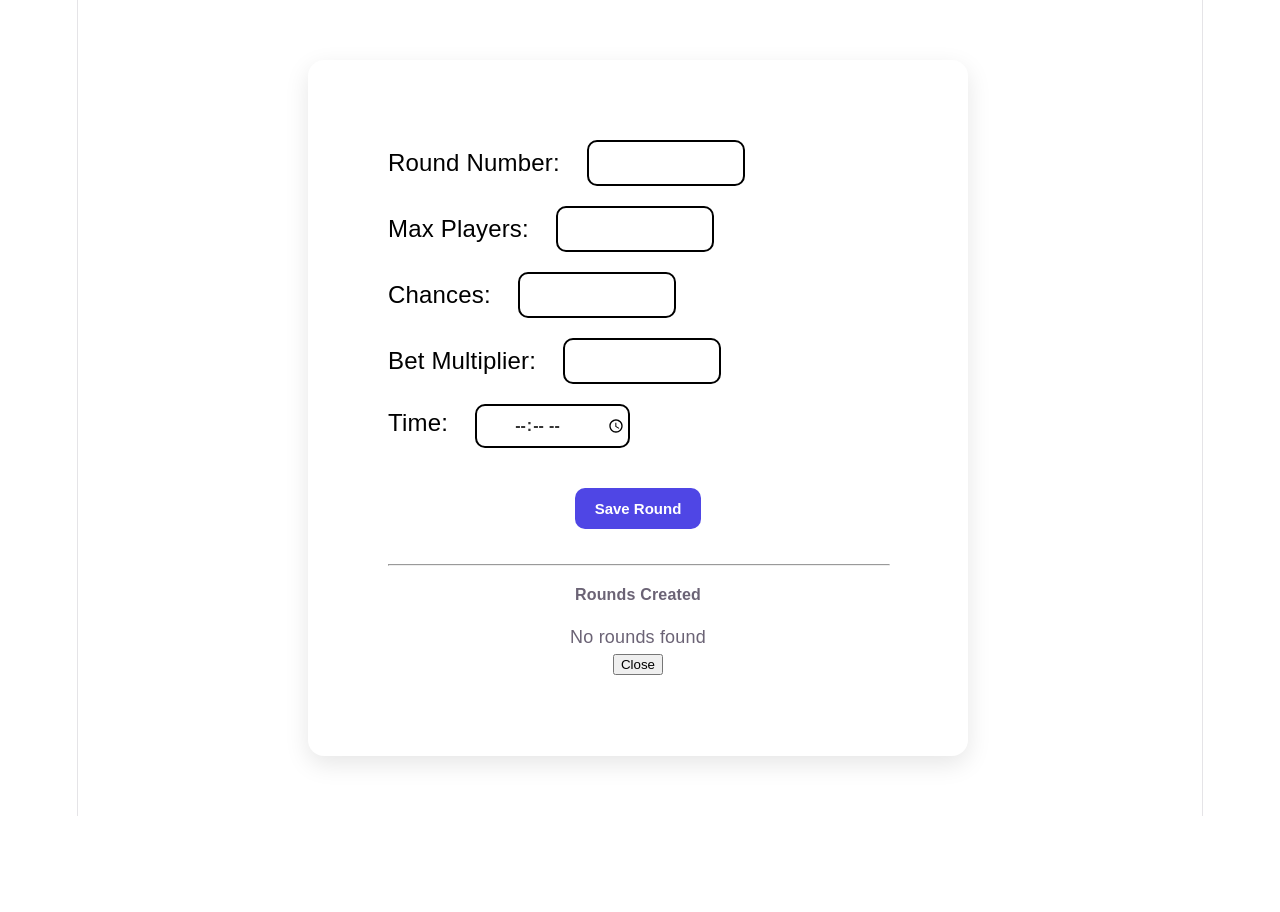
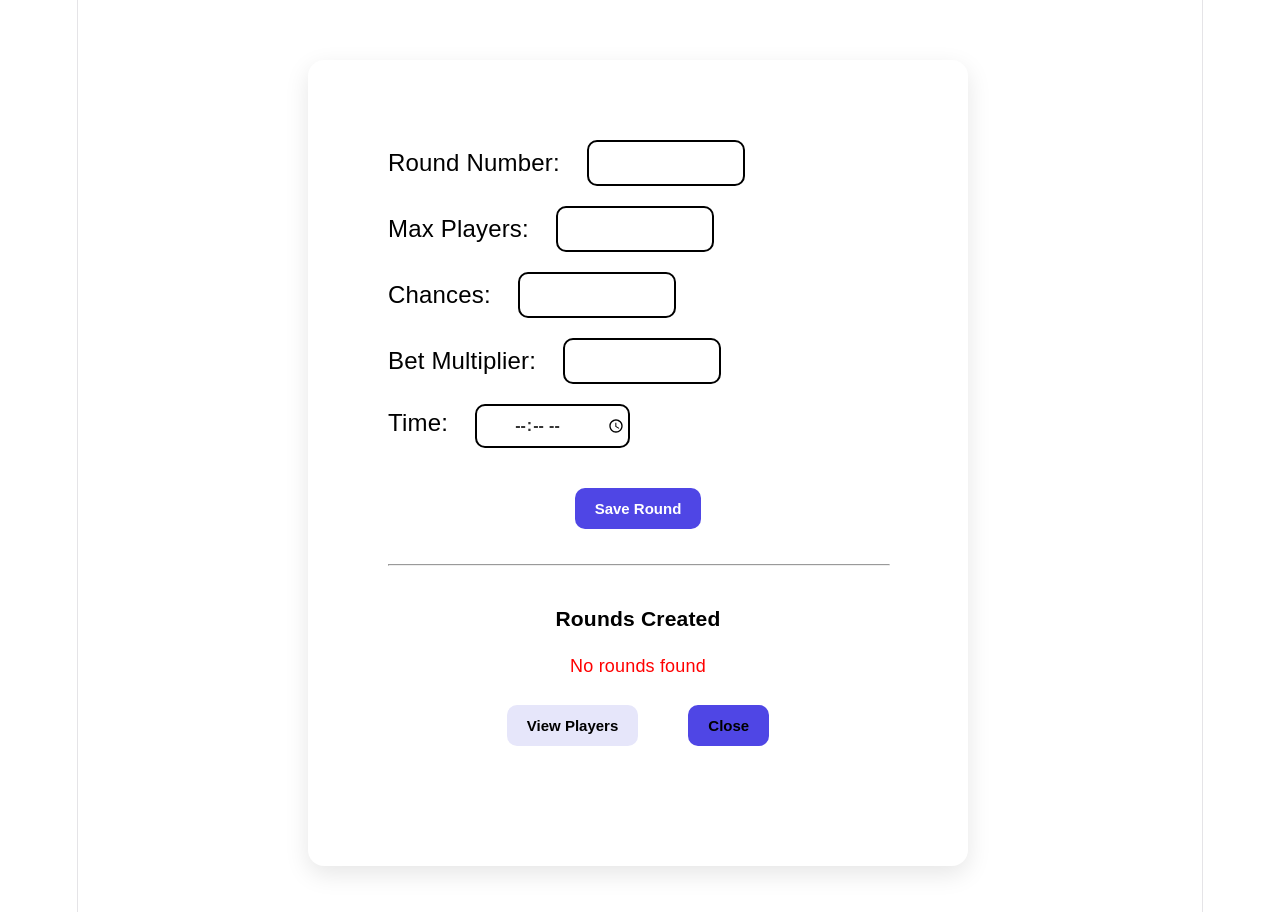
Before and after one commit to logicwise-suhani/Bounty, a React (Vite) app: page /admin-dashboard in a window 1280 px wide. Both pictures are taken after a click on the button "Create Round". Shown: the top 912 px of the page. Before the commit the page ends 816 px from the top, so only its background shows below. Built offline with nearby package versions, Linux system fonts and the light colour scheme.

Commit message:
Fixed player view and some css

```diff
--- a/src/App.css
+++ b/src/App.css
@@ -148,12 +148,70 @@
     transform: translateY(-2px);
 }
 
-/* Round component */
-.rounds-created h3 {
-    font-size: 16px;
-
+.rounds-created {
+    margin: 40px;
 }
 
+.rounds-created h3 {
+    color: black;
+}
+
+.on-close {
+    display: flex;
+    justify-content: center;
+    align-items: center;
+    gap: 50px;
+}
+
+.on-close button {
+    padding: 12px 20px;
+    border: none;
+    border-radius: 10px;
+    background: #4f46e5;
+    color: black;
+    font-size: 15px;
+    cursor: pointer;
+    transition: all 0.3s ease;
+    font-weight: 600;
+}
+
+.on-close button:hover {
+    background: #4f46e5;
+    transform: translateY(-2px);
+}
+
+.round-data {
+    border: 1px solid black;
+    margin: 20px;
+    padding: 10px;
+}
+
+.round-data p {
+    display: flex;
+    justify-content: flex-start;
+    align-items: center;
+    color: black;
+    font-weight: 800;
+    border-bottom: 1px solid black;
+}
+
+.round-data button {
+    padding: 12px 20px;
+    border: none;
+    border-radius: 10px;
+    background: rgb(255, 76, 76);
+    color: black;
+    font-size: 15px;
+    cursor: pointer;
+    transition: all 0.3s ease;
+    font-weight: 600;
+    margin: 10px auto;
+}
+
+.round-data button:hover {
+    background: red;
+    transform: translateY(-2px);
+}
 
 .chances-box {
     border: 1px solid white;
--- a/src/components/Admin/AdminDashboard.jsx
+++ b/src/components/Admin/AdminDashboard.jsx
@@ -36,7 +36,6 @@ function AdminDashboard() {
                         <button onClick={() => setShow("round")}>Create Round</button> {" "}
                         <button onClick={() => setShow("status")}>Status</button> {" "}
                         <button onClick={() => setShow("reveal")}>Reveal</button> {" "}
-                        <button onClick={() => setShow("players")}>Players</button> {" "}
                         <button onClick={() => setShow("results")}>Results</button>
                     </div>
 
@@ -45,7 +44,12 @@ function AdminDashboard() {
                 </div> :
                 (
                     <>
-                        {show === "round" && <Round onClose={() => setShow("")} />}
+                        {show === "round" && (
+                            <Round
+                                onClose={() => setShow("")}
+                                goToPlayers={() => setShow("players")}
+                            />
+                        )}
                         {show === "status" && <Status onClose={() => setShow("")} />}
                         {show === "reveal" && <RevealNumber onClose={() => setShow("")} />}
                         {show === "players" && <Players onClose={() => setShow("")} />}
--- a/src/components/Admin/Players.jsx
+++ b/src/components/Admin/Players.jsx
@@ -11,6 +11,7 @@ function Players({ onClose }) {
             setRounds(parsedRoundData);
         }
     }, []);
+
 
     return (
         <>
@@ -53,8 +54,7 @@ function Players({ onClose }) {
                                 </tbody>
                             </table>
                         </div>
-                    ))
-                )}
+                    )))}
 
                 <button onClick={onClose}>Close</button>
             </div>
--- a/src/components/Admin/Round.jsx
+++ b/src/components/Admin/Round.jsx
@@ -1,6 +1,6 @@
 import { useEffect, useState } from "react";
 
-function Round({ onClose }) {
+function Round({ onClose, goToPlayers }) {
     const [rounds, setRounds] = useState([
         {
             roundNumber: "",
@@ -12,6 +12,7 @@ function Round({ onClose }) {
     ]);
     const [roundsDisplay, setRoundsDisplay] = useState([]);
     const [errors, setErrors] = useState({});
+
 
     useEffect(() => {
         const roundsData = localStorage.getItem("rounds");
@@ -208,19 +209,12 @@ function Round({ onClose }) {
                 <div className="rounds-created">
                     <h3>Rounds Created</h3>
                     {roundsDisplay.length === 0 ? (
-                        <p>No rounds found</p>
+                        <p style={{ color: "red" }}>No rounds found</p>
                     ) : (
                         roundsDisplay.map((round) => (
-                            <div
-                                key={round.id}
-                                style={{
-                                    border: "1px solid #ccc",
-                                    margin: "20px",
-                                    padding: "10px",
-                                }}
-                            >
-                                <p><b>Round Number:</b> {round.roundNumber}</p>
-                                <p><b>Players:</b> {round.players} </p>
+                            <div key={round.id} className="round-data">
+                                <p><b>Round Number:</b>{round.roundNumber}</p>
+                                <p><b>Players:</b> {round.players}</p>
                                 <p><b>Chances:</b> {round.chances} </p>
                                 <p><b>Bet Multiplier:</b> {round.betMultiplier} </p>
                                 <p><b>Time:</b> {round.time} </p>
@@ -229,11 +223,13 @@ function Round({ onClose }) {
                         ))
                     )}
 
-                    <div>
+                    <br />
+                    <div className="on-close">
+                        <button style={{ backgroundColor: "lavender" }} onClick={goToPlayers}>View Players</button>
                         <button onClick={onClose}>Close</button>
                     </div>
                 </div>
-            </div>
+            </div >
         </>
     );
 }
```
Also changed, not shown: src/App.jsx (line endings or trailing spaces), src/components/Admin/Results.jsx (line endings or trailing spaces), src/components/Admin/RevealNumber.jsx (line endings or trailing spaces), src/components/Customer/Customer.jsx (line endings or trailing spaces).
